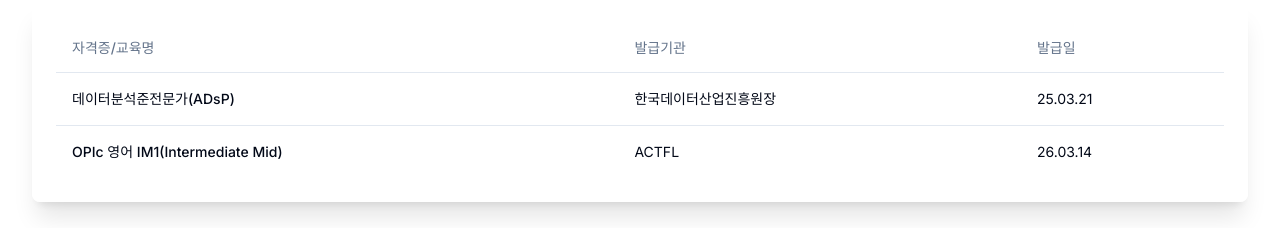
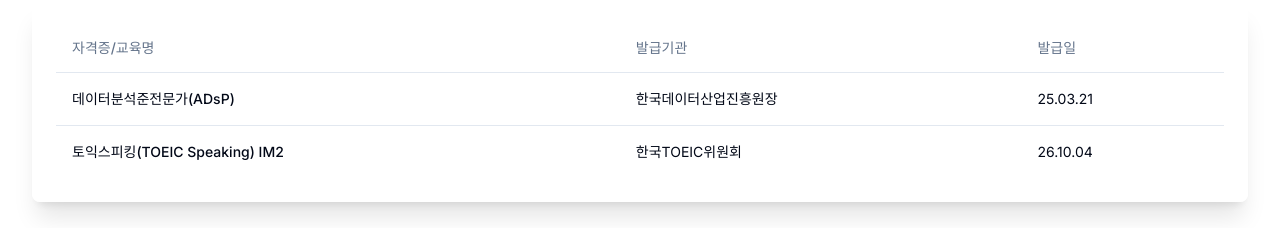
Before and after one commit to yerroong/intro-page, a Next.js app: page / in a window 1280 px wide. Shown: the part 2040-2268 px from the top of the page. Built offline with nearby package versions, Linux system fonts and the light colour scheme.

Commit message:
feat: 영어 자격증 수정

```diff
--- a/components/certifications.tsx
+++ b/components/certifications.tsx
@@ -9,9 +9,9 @@ export default function Certifications() {
       date: "25.03.21",
     },
     {
-      name: "OPIc 영어 IM1(Intermediate Mid)",
-      issuer: "ACTFL",
-      date: "26.03.14",
+      name: "토익스피킹(TOEIC Speaking) IM2",
+      issuer: "한국TOEIC위원회",
+      date: "26.10.04",
     },
   ]
 
```
